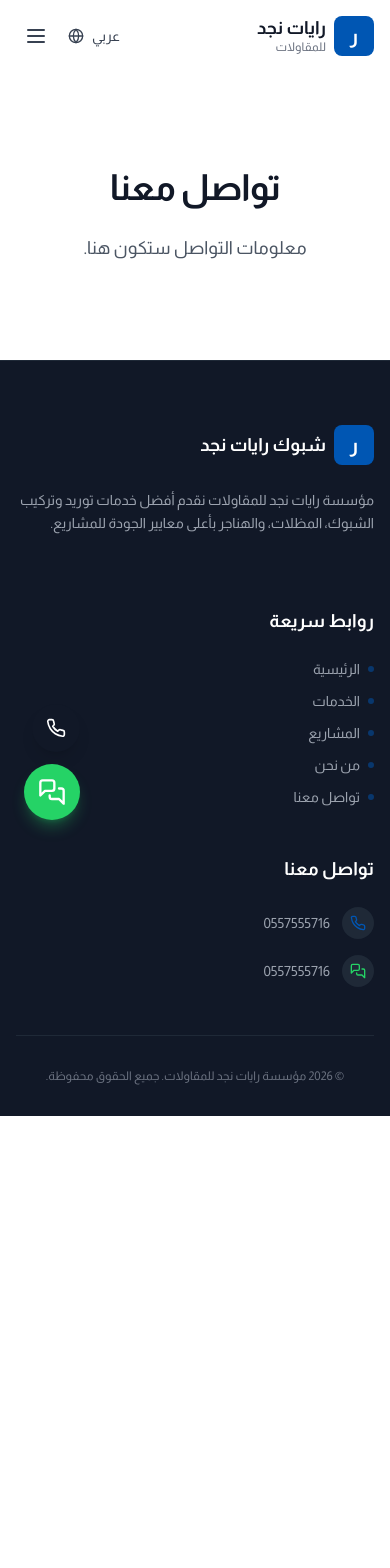
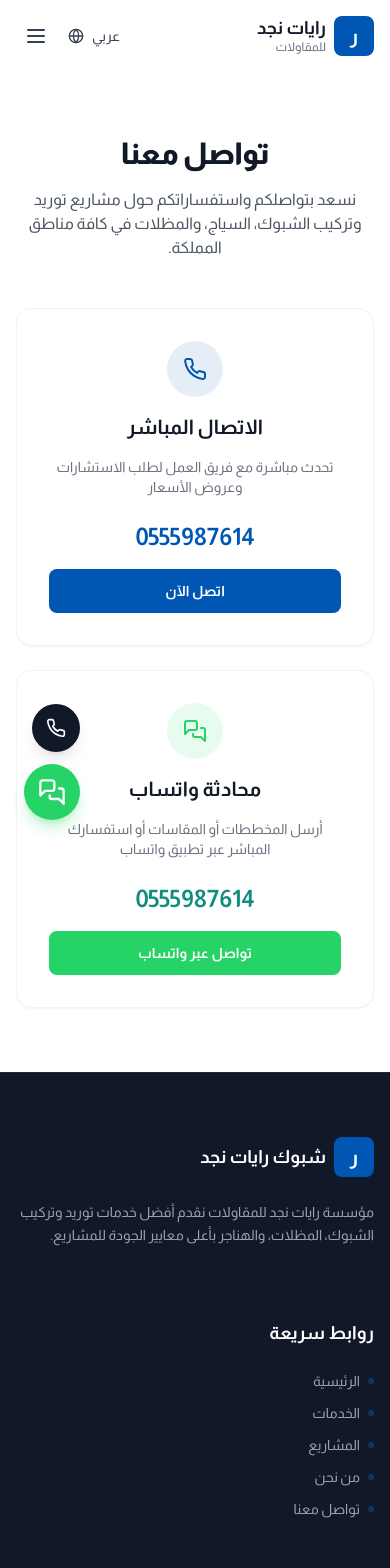
Before and after one commit to smoofikra-ops/shobok-rayatnajd, a Next.js app: page /about/contact in a window 390 px wide. Shown: the top 1568 px of the page. Before the commit the page ends 1116 px from the top, so only its background shows below. Built offline with nearby package versions, Linux system fonts and the light colour scheme.

Commit message:
change mobile no

```diff
--- a/app/[locale]/contact/page.tsx
+++ b/app/[locale]/contact/page.tsx
@@ -1,5 +1,8 @@
 import { type Metadata } from "next";
 import { Container } from "@/components/ui/container";
+import { siteConfig } from "@/config/site";
+import { Phone, MessagesSquare, Clock, MapPin } from "lucide-react";
+import Link from "next/link";
 
 export const metadata: Metadata = {
   title: "Contact | تواصل معنا",
@@ -8,15 +11,71 @@ export const metadata: Metadata = {
 export default function ContactPage({ params: { locale } }: { params: { locale: string } }) {
   const isEn = locale === "en";
   return (
-    <Container className="py-24 text-center">
-      <h1 className="text-4xl font-bold tracking-tight text-gray-900">
-        {isEn ? "Contact Us" : "تواصل معنا"}
-      </h1>
-      <p className="mt-6 text-lg leading-8 text-gray-600">
-        {isEn
-          ? "Contact information will be displayed here."
-          : "معلومات التواصل ستكون هنا."}
-      </p>
+    <Container className="py-16 md:py-24">
+      <div className="max-w-3xl mx-auto text-center mb-12">
+        <h1 className="text-3xl md:text-4xl font-extrabold tracking-tight text-gray-900 mb-4">
+          {isEn ? "Contact Us" : "تواصل معنا"}
+        </h1>
+        <p className="text-base md:text-lg text-gray-600">
+          {isEn
+            ? "We are ready to respond to your inquiries regarding supply and installation projects across Saudi Arabia."
+            : "نسعد بتواصلكم واستفساراتكم حول مشاريع توريد وتركيب الشبوك، السياج، والمظلات في كافة مناطق المملكة."}
+        </p>
+      </div>
+
+      <div className="grid grid-cols-1 md:grid-cols-2 gap-6 max-w-4xl mx-auto">
+        {/* Phone Call Card */}
+        <div className="bg-white p-8 rounded-2xl border border-gray-100 shadow-sm flex flex-col items-center text-center space-y-4 hover:border-primary/20 transition-all">
+          <div className="w-14 h-14 bg-primary/10 text-primary rounded-full flex items-center justify-center">
+            <Phone className="w-6 h-6" />
+          </div>
+          <h2 className="text-xl font-bold text-gray-900">
+            {isEn ? "Direct Call" : "الاتصال المباشر"}
+          </h2>
+          <p className="text-gray-500 text-sm">
+            {isEn ? "Speak directly with our team for consultations and requests" : "تحدث مباشرة مع فريق العمل لطلب الاستشارات وعروض الأسعار"}
+          </p>
+          <a
+            href={`tel:${siteConfig.contact.phone}`}
+            dir="ltr"
+            className="text-2xl font-bold text-primary hover:underline pt-2 block"
+          >
+            {siteConfig.contact.phoneDisplay}
+          </a>
+          <a
+            href={`tel:${siteConfig.contact.phone}`}
+            className="w-full bg-primary text-white py-3 px-6 rounded-lg font-bold hover:bg-primary-hover transition-colors text-sm mt-2 block"
+          >
+            {isEn ? "Call Now" : "اتصل الآن"}
+          </a>
+        </div>
+
+        {/* WhatsApp Card */}
+        <div className="bg-white p-8 rounded-2xl border border-gray-100 shadow-sm flex flex-col items-center text-center space-y-4 hover:border-[#25D366]/30 transition-all">
+          <div className="w-14 h-14 bg-[#25D366]/10 text-[#25D366] rounded-full flex items-center justify-center">
+            <MessagesSquare className="w-6 h-6" />
+          </div>
+          <h2 className="text-xl font-bold text-gray-900">
+            {isEn ? "WhatsApp Chat" : "محادثة واتساب"}
+          </h2>
+          <p className="text-gray-500 text-sm">
+            {isEn ? "Send your project BOQ, specifications, or location directly" : "أرسل المخططات أو المقاسات أو استفسارك المباشر عبر تطبيق واتساب"}
+          </p>
+          <a
+            href={`https://wa.me/${siteConfig.contact.whatsapp}`}
+            dir="ltr"
+            className="text-2xl font-bold text-[#128C7E] hover:underline pt-2 block"
+          >
+            {siteConfig.contact.phoneDisplay}
+          </a>
+          <a
+            href={`https://wa.me/${siteConfig.contact.whatsapp}?text=${encodeURIComponent("السلام عليكم، أرغب في الاستفسار عن توريد/تركيب الشبوك لمشروع.")}`}
+            className="w-full bg-[#25D366] text-white py-3 px-6 rounded-lg font-bold hover:bg-[#128C7E] transition-colors text-sm mt-2 block"
+          >
+            {isEn ? "Message on WhatsApp" : "تواصل عبر واتساب"}
+          </a>
+        </div>
+      </div>
     </Container>
   );
 }
--- a/config/site.ts
+++ b/config/site.ts
@@ -4,9 +4,9 @@ export const siteConfig = {
   url: "https://rayatnajd.com",
   logo: "/images/logo.png",
   contact: {
-    phone: "+966557555716",
-    phoneDisplay: "0557555716",
-    whatsapp: "966557555716",
+    phone: "+966555987614",
+    phoneDisplay: "0555987614",
+    whatsapp: "966555987614",
   },
   social: {
     twitter: "https://twitter.com/rayatnajd",
```
